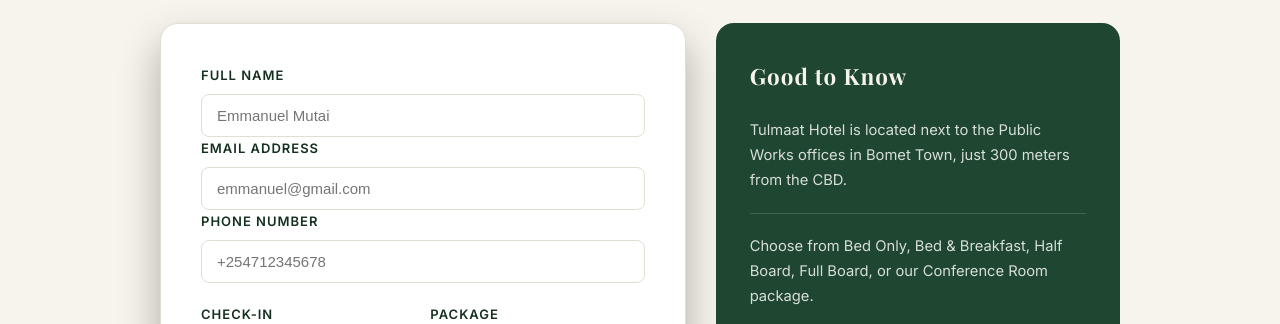
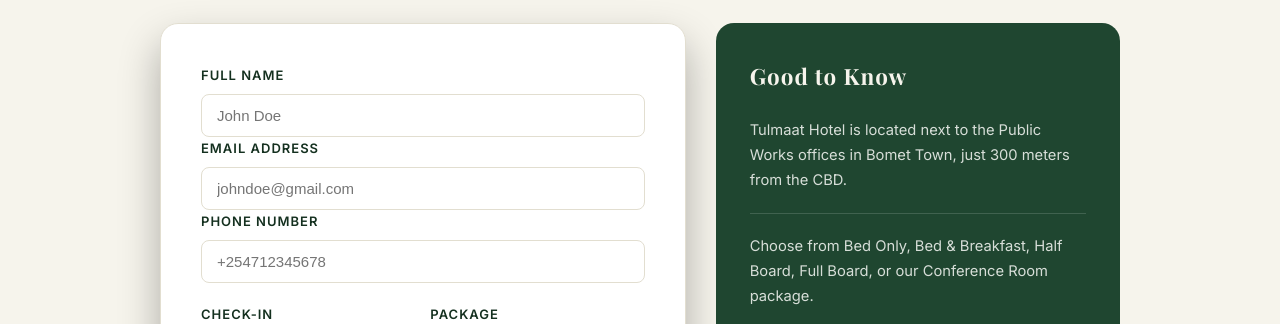
Before and after one commit to Emmanuel-ctrl-00/tulmaatwebsite, a Django app: page /booking/ in a window 1280 px wide. Shown: the part 236-560 px from the top of the page. Run offline with Django 5.2, Linux system fonts and the light colour scheme.

Commit message:
form changes

```diff
--- a/homepage/forms.py
+++ b/homepage/forms.py
@@ -8,10 +8,10 @@ class BookingForm(forms.ModelForm):
         fields = ['Name', 'Email', 'Phone', 'Date', 'Package']
         widgets = {
             'Name': forms.TextInput(attrs={
-                'placeholder': 'Emmanuel Mutai', 'autocomplete': 'name',
+                'placeholder': 'John Doe', 'autocomplete': 'name',
             }),
             'Email': forms.EmailInput(attrs={
-                'placeholder': 'emmanuel@gmail.com', 'autocomplete': 'email',
+                'placeholder': 'johndoe@gmail.com', 'autocomplete': 'email',
             }),
             'Phone': forms.TextInput(attrs={
                 'placeholder': '+254712345678', 'autocomplete': 'tel', 'inputmode': 'tel',
--- a/homepage/models.py
+++ b/homepage/models.py
@@ -4,9 +4,6 @@ from django.db import models
 class bookings(models.Model):
     Name = models.CharField(max_length=30)
     Email = models.EmailField()
-    # CharField, not IntegerField: phone numbers can start with "+" or "0"
-    # and are never used arithmetically. An IntegerField would raise an
-    # error the moment someone submits "+254712345678".
     Phone = models.CharField(max_length=20)
     Date = models.DateField()
     Package_options = [
--- a/homepage/templates/index.html
+++ b/homepage/templates/index.html
@@ -48,7 +48,7 @@
         <h2>Everything you need, <em>in one place.</em></h2>
     </div>
     <div class="service-grid">
-        <article class="service-card" style="background-image:url('{% static 'room.jpeg' %}')">
+        <article class="service-card" style="background-image:url('{% static 'room.jpeg' %}')">oo
             <div>
                 <span class="num">01</span>
                 <h3>Rest</h3>
--- a/homepage/views.py
+++ b/homepage/views.py
@@ -63,7 +63,6 @@ def send_booking_confirmation_email(reservation):
         f"We look forward to welcoming you.\n\n"
         f"Warm regards,\n"
         f"Tulmaat Hotel\n"
-        f"Next to Public Works offices, Bomet Town."
     )
 
     try:
--- a/tulmaatwebsite/settings.py
+++ b/tulmaatwebsite/settings.py
@@ -141,7 +141,7 @@ DEFAULT_AUTO_FIELD = 'django.db.models.BigAutoField'
 # instead of actually sending, so you can test bookings without SMTP
 # credentials. In production, set the EMAIL_* env vars (see .env.example).
 # ---------------------------------------------------------------------------
-EMAIL_HOST_USER = os.environ.get('EMAIL_HOST_USER', '')
+EMAIL_HOST_USER = os.environ.get('EMAIL_HOST_USER', 'tulmaathotel@gmail.com')
 
 if EMAIL_HOST_USER:
     EMAIL_BACKEND = 'django.core.mail.backends.smtp.EmailBackend'
```
